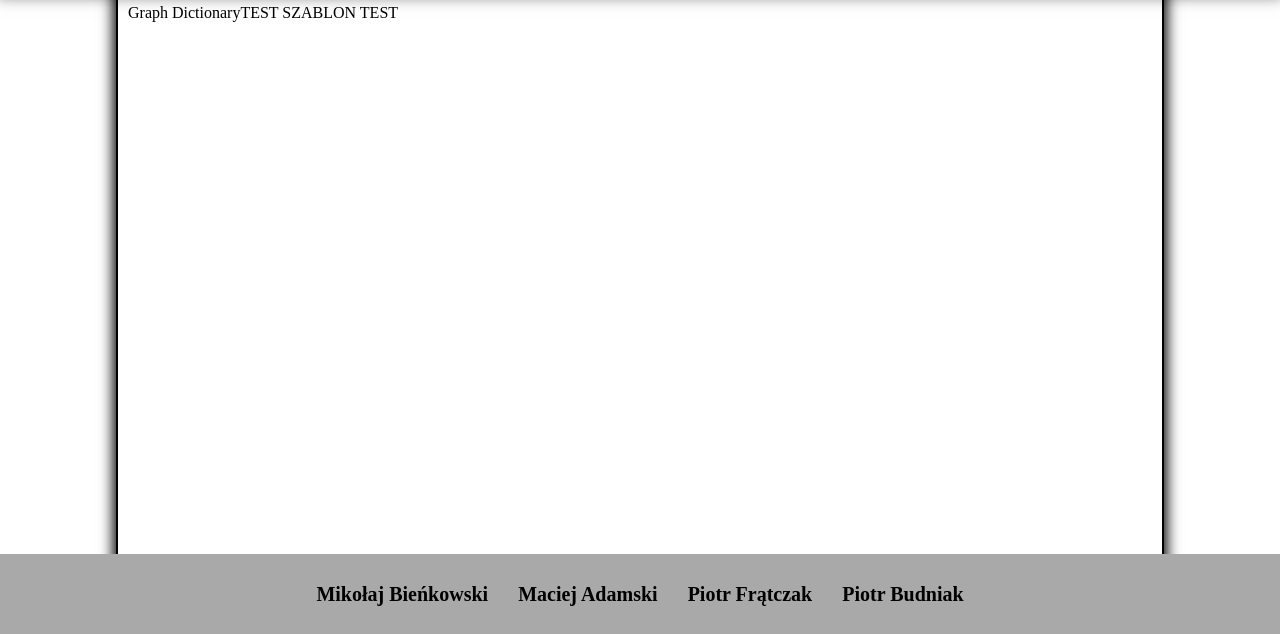
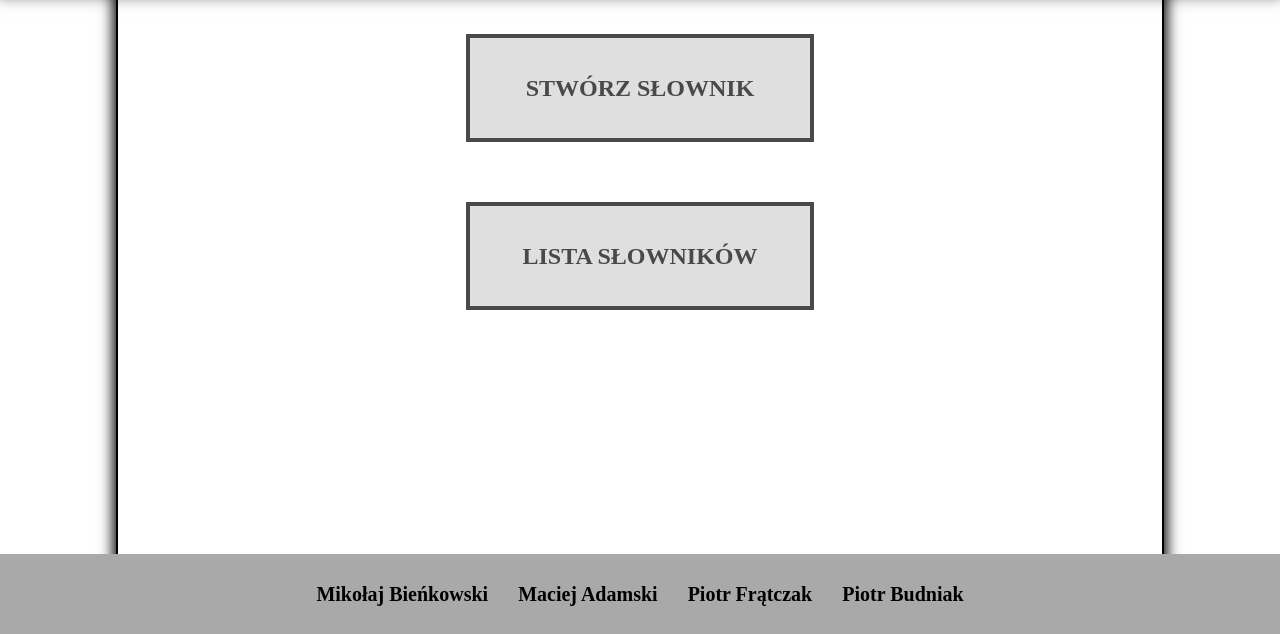
Before and after one commit to PIK-Team/graph-dictionary, a Gatsby site in the folder web/: page / in a window 1280 px wide. Shown: the part 166-800 px from the top of the page. Built offline with nearby package versions, Linux system fonts and the light colour scheme; Gatsby itself is replaced by a stand-in of ours.

Commit message:
Frontend: Strona główna

```diff
--- a/web/src/components/subpageheader.js
+++ b/web/src/components/subpageheader.js
@@ -5,7 +5,7 @@ const SubpageHeader = ({subpageName}) => {
 	return (
 		<div className={subpageHeaderStyle.wrapper}>
 			<span className={subpageHeaderStyle.name}>
-				subpageName
+				{subpageName}
 			</span>
 		</div>
 	)
--- a/web/src/pages/index.js
+++ b/web/src/pages/index.js
@@ -1,10 +1,11 @@
 import React from "react"
+import {Link} from "gatsby"
 import Container from "../components/container"
 import Header from '../components/header'
 import SubpageHeader from '../components/subpageheader'
 import Footer from '../components/footer'
 import MainWrapper from '../components/mainwrapper'
-
+import * as indexStyle from '../styles/index.module.css'
 
 const HomePage = () => {
   return (
@@ -12,8 +13,9 @@ const HomePage = () => {
 		<Header></Header>
 		<SubpageHeader subpageName="Strona główna"></SubpageHeader>
 		<MainWrapper>
-			<span>Graph Dictionary</span>
-			TEST SZABLON TEST
+			<div className={indexStyle.indexButtonDiv}><Link to="/test1/" className={indexStyle.indexButton}>Stwórz słownik</Link></div>
+			<div className={indexStyle.indexButtonDiv}><Link to="/test1/" className={indexStyle.indexButton}>Lista słowników</Link></div>
+
 		</MainWrapper>
 		<Footer></Footer>
     </Container>
--- /dev/null
+++ b/web/src/styles/index.module.css
@@ -0,0 +1,28 @@
+.indexButton {
+	width: 300px;
+	height: 60px;
+	line-height: 60px;
+	color: #494949 !important;
+	text-transform: uppercase;
+	text-decoration: none;
+	background: rgba(192,192,192, 0.5);
+	padding: 20px;
+	border: 4px solid #494949 !important;
+	display: inline-block;
+	transition: all 0.4s ease 0s;
+	font-size: 18pt;
+	font-weight: bold;
+}
+
+.indexButton:hover {
+	color: #ffffff !important;
+	background: #6495ED;
+	border-color: #6495ED !important;
+	transition: all 0.4s ease 0s;
+	cursor:pointer;
+}
+
+.indexButtonDiv {
+	text-align:center;
+	padding: 30px;
+}
```
